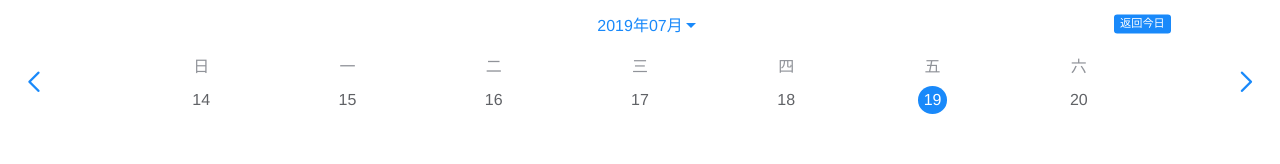
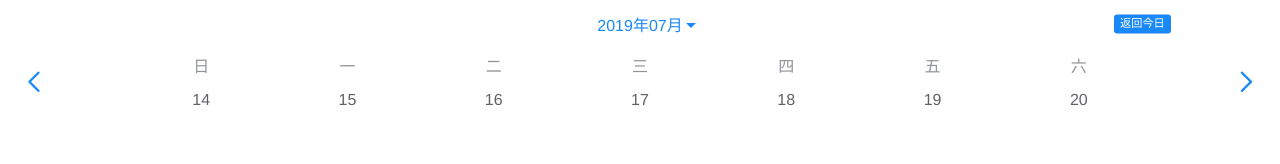
Before and after one commit to Mr-Wiill/vue-week-datepicker, a Vue app: page / in a window 1280 px wide. Shown: the top 164 px of the page. Built offline with nearby package versions, Linux system fonts and the light colour scheme.

Commit message:
修复日期格式bug

```diff
--- a/src/App.vue
+++ b/src/App.vue
@@ -26,7 +26,7 @@ export default {
   data() {
     return {
       time: '20190719',
-      format: 'yyyy年mm月dd日'
+      format: 'yyyy/mm/dd'
     }
   },
   methods: {
@@ -35,11 +35,11 @@ export default {
       this.time = val
     },
     handle(type){
-      let result = {
+      const result = {
         1: '2020-02-20',
         2: '2020/02/20',
         3: '2020年02月20日',
-        4:'20200220'
+        4: '20200220'
       }
       this.time = result[type]
     }
--- a/src/components/Datepicker.vue
+++ b/src/components/Datepicker.vue
@@ -15,8 +15,8 @@
                 />
             </van-popup>
         </div>
+        <div class="date-list">
             <!-- 星期 -->
-        <div class="date-list">
             <ul class="weekdays">
                 <li>日</li>
                 <li>一</li>
@@ -32,13 +32,13 @@
                     <li
                         v-if="day.getMonth()+1 == currentMonth"
                         :key="index"
-                    :class="{'is-active':day.getDate()==selectedDay}"
+                        :class="{'is-active':day.getDate()===selectedDay}"
                         @click="pick(day)"
                     >{{day.getDate()}}</li>
                     <li class="other-month"
                         v-else
                         :key="index"
-                    :class="{'is-active':day.getDate()==selectedDay}"
+                        :class="{'is-active':day.getDate()===selectedDay}"
                         @click="pick(day)"
                     >{{day.getDate()}}</li>
                 </template>
@@ -74,13 +74,13 @@
                 currentDay: 1,        // 日期
                 currentWeek: 1,       // 星期
                 days: [],
-                selectedDay: this.currentDay,
-                // activeDay: 1,
+                selectedDay: 1,
                 pickerTime: new Date(),
                 isVisiblePicker: false
             };
         },
         mounted() {
+            // console.log(this.selectedDay)
             this.initData(this.initFormat(this.time));
         },
         computed: {
@@ -108,7 +108,6 @@
             // 选择日期
             pick(date) {
                 let d = new Date(date);
-                // this.selectedDay = this.activeDay = d.getDate();
                 this.selectedDay = d.getDate();
                 this.$emit(
                     "change",
@@ -118,7 +117,7 @@
 
             // 上个星期
             weekPre() {
-                console.log(this.selectedDay)
+                // console.log(this.selectedDay)
                 const d = this.days[0];
                 d.setDate(d.getDate() - 6);
                 this.initData(d);
@@ -127,7 +126,7 @@
 
             // 下个星期
             weekNext() {
-                console.log(this.selectedDay)
+                // console.log(this.selectedDay,this.currentMonth)
                 const d = this.days[6];
                 d.setDate(d.getDate() + 6);
                 this.initData(d);
@@ -137,7 +136,7 @@
             // 设置选中
             setActive() {
                 let isCurrent = this.currentMonth === new Date().getMonth() + 1;
-                console.log(isCurrent)
+                // console.log(isCurrent)
                 isCurrent ? this.selectedDay = "" : this.selectedDay = 1
             },
 
@@ -161,8 +160,7 @@
             initData(cur) {
                 let date = "";
                 cur ? date = new Date(cur) : date = new Date();
-                // this.selectedDay = this.activeDay = this.currentDay = date.getDate();
-                this.selectedDay = this.currentDay = date.getDate();
+                this.currentDay = date.getDate();
                 this.currentYear = date.getFullYear();          // 当前年份
                 this.currentMonth = date.getMonth() + 1;        // 当前月份
                 this.currentWeek = date.getDay();               // 1...6,0  // 星期几
@@ -201,18 +199,23 @@
             setFormat(y, m, d){
                 const r1 = /^(Y{4})-(M{2})-(D{2})$/gi;              // YYYY-MM-DD（默认）
                 const r2 = /^(Y{4})\/(M{2})\/(D{2})$/gi;            // YYYY/MM/DD
-                const r3 = /^(Y{4})年(M{2})月(D{2})日$/gi;          // YYYY年MM月DD日
+                const r3 = /^(Y{4})[\u4e00-\u9fa5](M{2})[\u4e00-\u9fa5](D{2})[\u4e00-\u9fa5]$/gi;          // YYYY年MM月DD日
                 const r4 = /^(Y{4})(M{2})(D{2})$/gi;                // YYYYMMDD
+                console.log(r3.test(this.format), `${y}年${m}月${d}日`,3333)
                 if (!this.format || r1.test(this.format)) {
+                    console.log(1)
                     return `${y}-${m}-${d}`;
                 }
                 else if (r2.test(this.format)) {
+                    console.log(2)
                     return `${y}/${m}/${d}`;
                 }
                 else if (r3.test(this.format)) {
+                    console.log(3)
                     return  `${y}年${m}月${d}日`;
                 }
                 else if (r4.test(this.format)) {
+                    console.log(4)
                     return `${y}${m}${d}`;
                 }
                 else {
```
Lines whose indentation alone changed are shown as unchanged.
